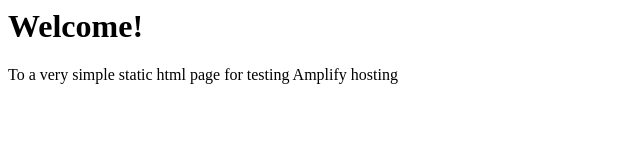
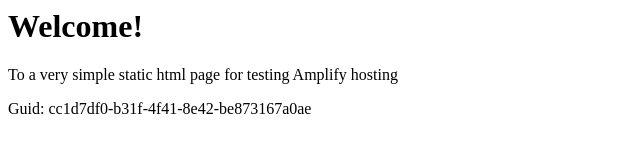
Before and after one commit to aws-aemilia-sin/Github-PR-Commit-Integration-Test-DoNotTouch-Gith-P5X5MO5I-v1-preprod-ap-southeast-1, a website: page src/index.html in a window 1280 px wide. Shown: the whole page, without its empty margins (0-640 px from the left). Drawn offline with Linux system fonts and the light colour scheme.

Commit message:
commit from integ tests

```diff
--- a/src/index.html
+++ b/src/index.html
@@ -1,3 +1,5 @@
+
+
 <html lang="en">
 
 <head>
@@ -10,6 +12,6 @@
 <body>
     <h1>Welcome!</h1>
     <p>To a very simple static html page for testing Amplify hosting</p>
-</body>
+    <p>Guid: cc1d7df0-b31f-4f41-8e42-be873167a0ae</p></body>
 
 </html>
```
